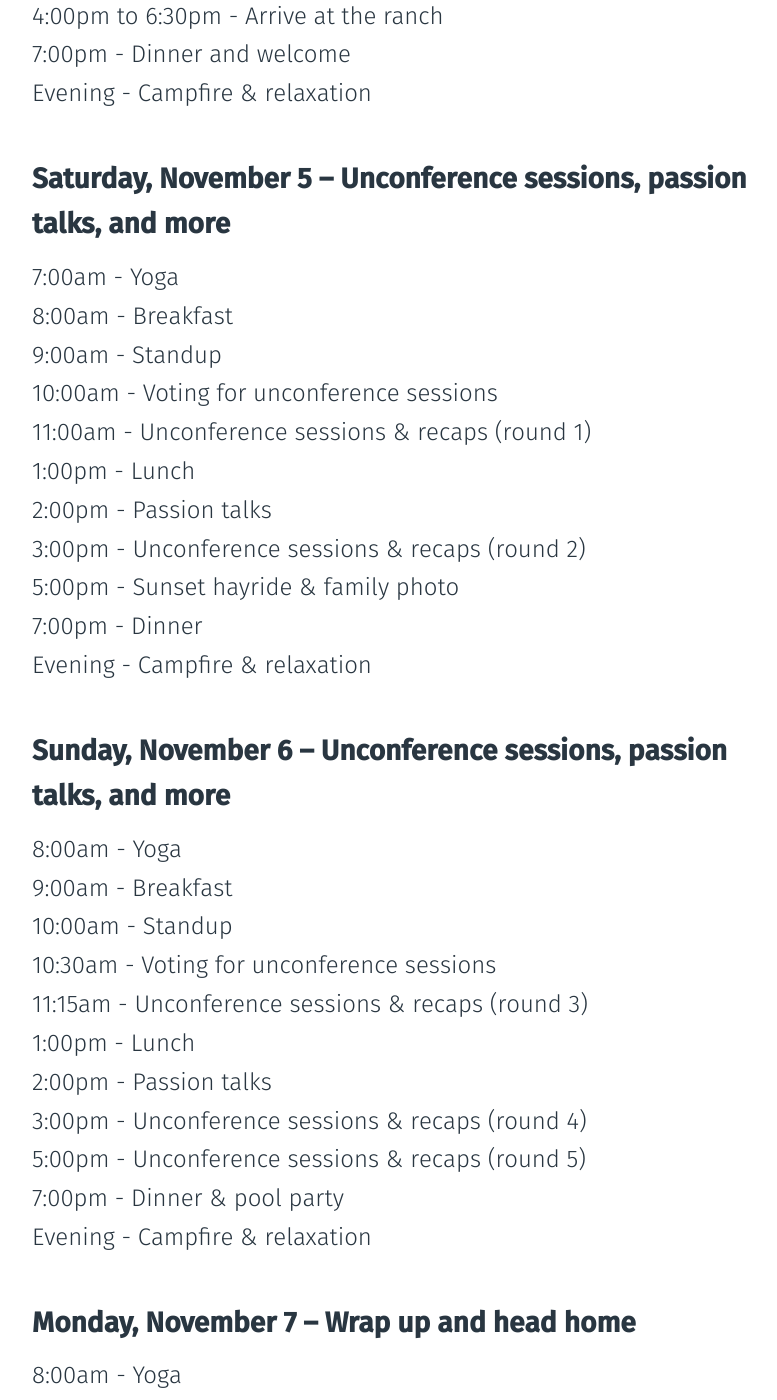
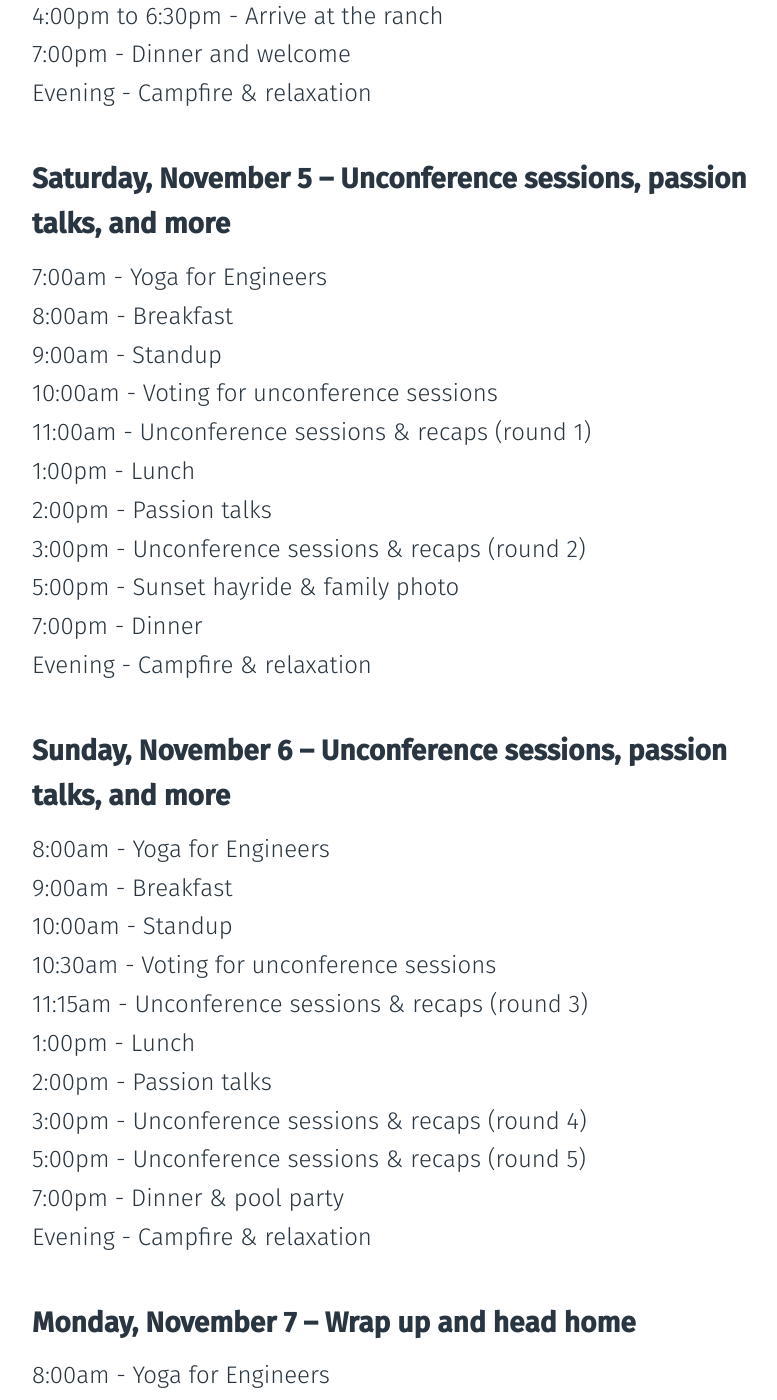
Before and after one commit to offlinefirst/offlinefirst.org, a Jekyll site: the page built from camp/schedule.html, in a window 1280 px wide and 1400 px high, scrolled down 1265 px. Shown: the whole window, without its empty margins (293-1070 px from the left). Built offline with Jekyll 4.4.1, drawn with Linux system fonts in a browser that asks for light colours; comment, search, counter and statistics services are not loaded.

Commit message:
Updating to "Yoga for Engineers"
This is the branded name of Marylou's class, noticed it just says "Yoga" on the schedule.

```diff
--- a/camp/schedule.html
+++ b/camp/schedule.html
@@ -52,7 +52,7 @@ root_path:  ../
   Evening - Campfire &amp; relaxation</p>
 
   <h3>Saturday, November 5 – Unconference sessions, passion talks, and more</h3>
-  <p>7:00am - Yoga<br>
+  <p>7:00am - Yoga for Engineers<br>
   8:00am - Breakfast<br>
   9:00am - Standup<br>
   10:00am - Voting for unconference sessions<br>
@@ -65,7 +65,7 @@ root_path:  ../
   Evening - Campfire &amp; relaxation</p>
 
   <h3>Sunday, November 6 – Unconference sessions, passion talks, and more</h3>
-  <p>8:00am - Yoga<br>
+  <p>8:00am - Yoga for Engineers<br>
   9:00am - Breakfast<br>
   10:00am - Standup<br>
   10:30am - Voting for unconference sessions<br>
@@ -78,7 +78,7 @@ root_path:  ../
   Evening - Campfire &amp; relaxation</p>
 
   <h3>Monday, November 7 – Wrap up and head home</h3>
-  <p>8:00am - Yoga<br>
+  <p>8:00am - Yoga for Engineers<br>
   9:00am - Breakfast<br>
   10:00am - Standup<br>
   11:00am - Head home</p>
```
